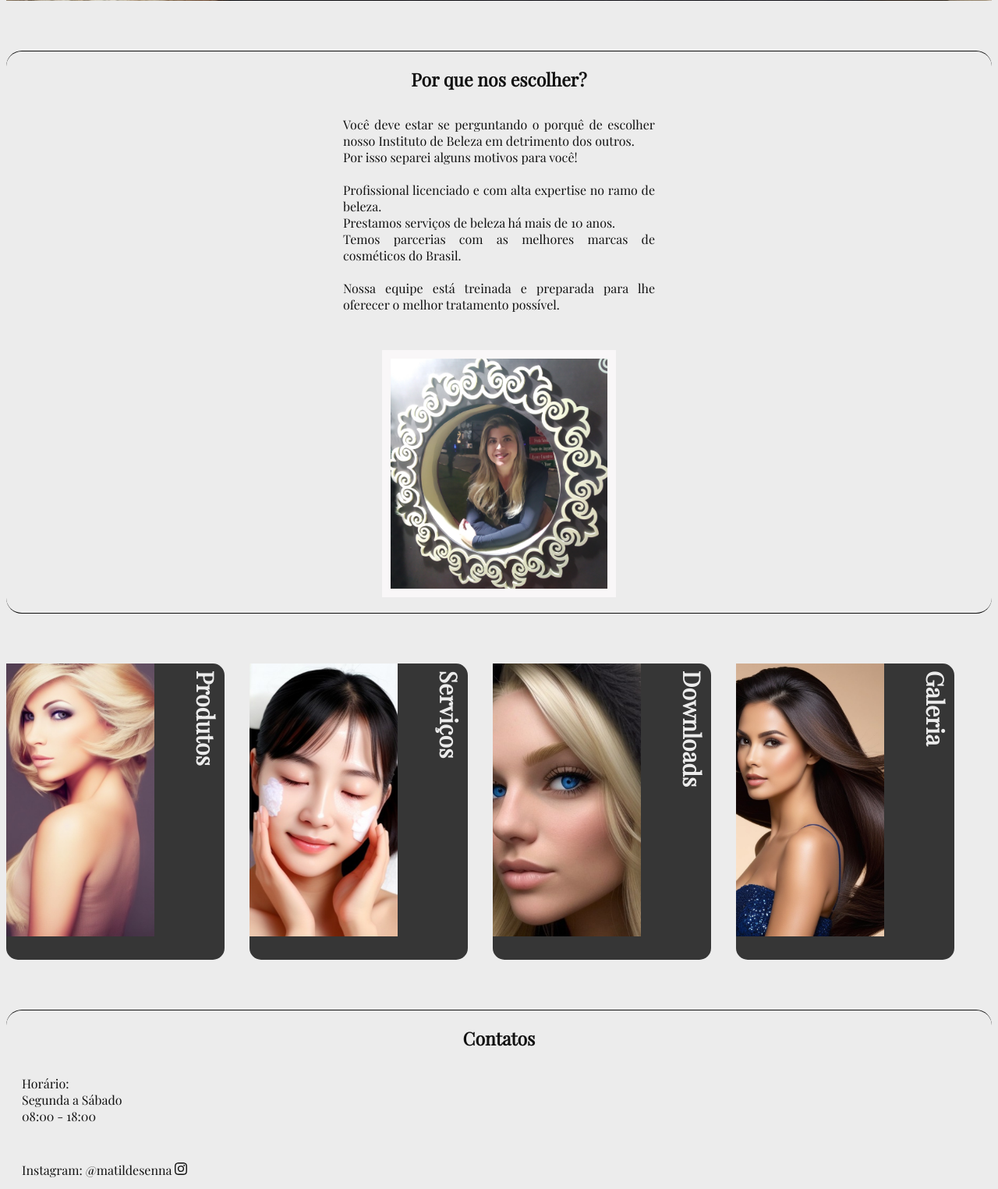
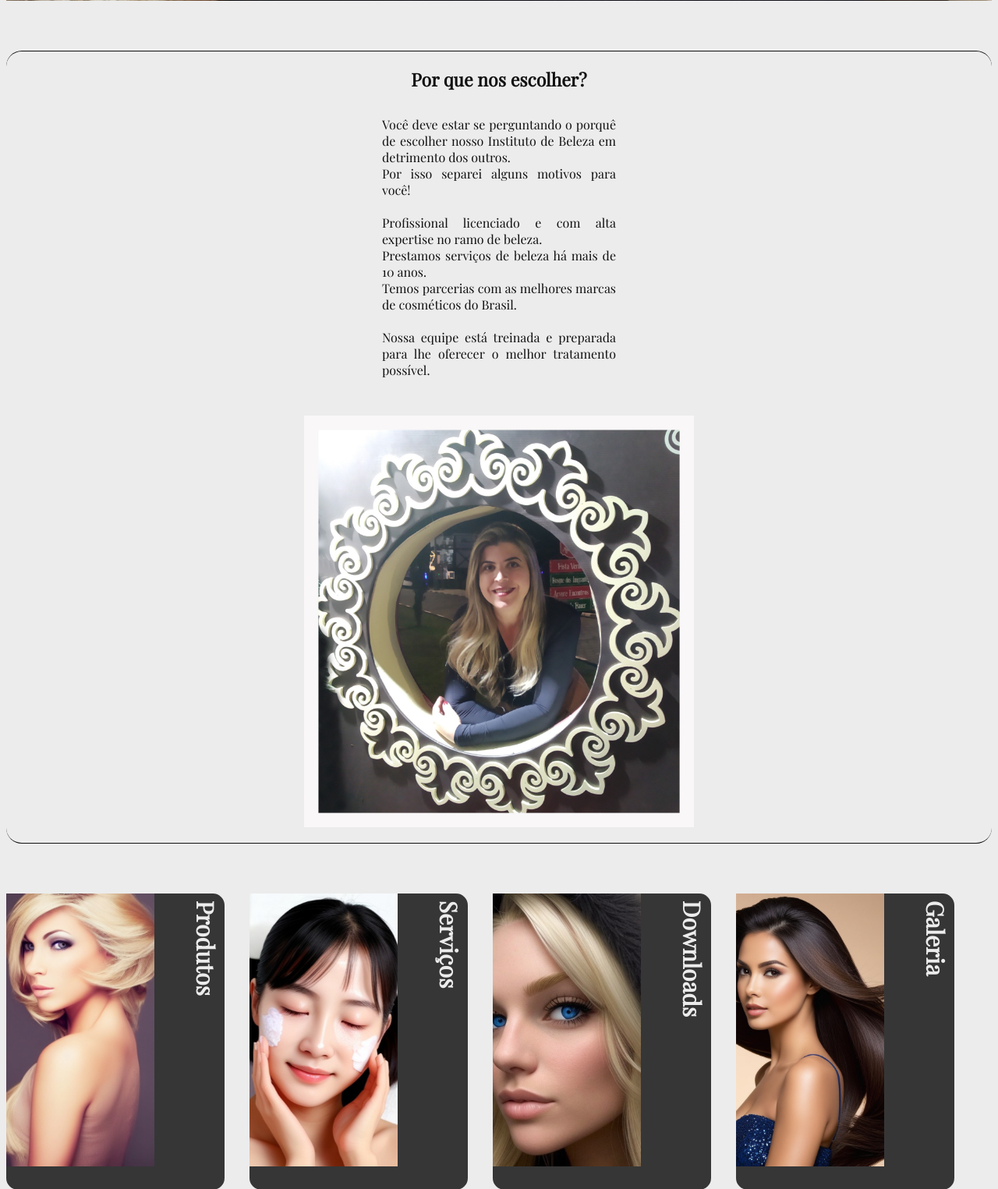
Before and after one commit to JoaoPGOS/IBMS, a Flask app: page / in a window 1280 px wide. Shown: the part 1114-2639 px from the top of the page at 78% size. Run offline with Flask 3, Linux system fonts and the light colour scheme.

Commit message:
Update style.css

```diff
--- a/static/css/style.css
+++ b/static/css/style.css
@@ -170,12 +170,12 @@ body::-webkit-scrollbar-thumb {
 .container .box .content{
     display: flex;
     flex-direction: column;
-    max-width: 400px;
+    width: 300px !important;
     flex-direction: column !important;
 }
 
-.container .content .aboutusimg{
-    width: 300px;
+.container .box .content .aboutusimg{
+    width: 300px !important;
     align-self: center;
 }
 
@@ -241,12 +241,12 @@ body::-webkit-scrollbar-thumb {
 }
 
 @media only screen and (min-width: 800px) {
-    .container .content{
+    .container .box .content{
         display: flex;
         flex-direction: row;
     }
-    .container .content img{
-        width: 600px;
+    .container .box .content .aboutusimg{
+        width: 500px !important;
 
     }
     .sideimagescontainerservices{
```
